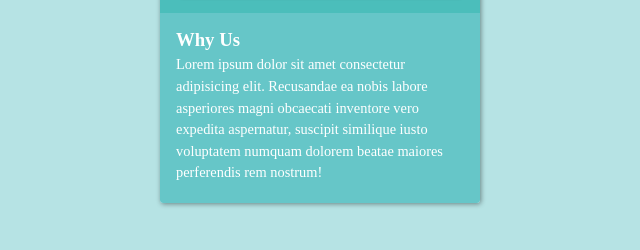
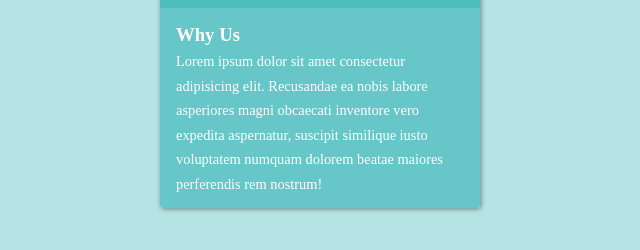
Before and after one commit to IvanFrancoLima/Layout-de-Propaganda, a plain HTML site: page index.html in a window 1280 px wide. Shown: the part 482-732 px from the top of the page, without its empty margins (320-960 px from the left). Drawn offline with Linux system fonts and the light colour scheme.

Commit message:
Update style.css

```diff
--- a/estilos/style.css
+++ b/estilos/style.css
@@ -28,7 +28,7 @@ main{
     position: absolute;
     top: 50%;
     left: 50%;
-    height: 570px;
+    height: 580px;
     width: 320px;
     font-size: 1em;
     background-color: rgb(255, 254, 254);
@@ -89,7 +89,7 @@ main{
 }
 
 #us{
-    height: 195px;
+    height: 200px;
     padding: 1em;
     color: white;
     background-color: #66C6C8;
@@ -101,5 +101,5 @@ main{
 
 #us p{
     font-size: 0.9em;
-    line-height: 1.5em;
+    line-height: 1.7em;
 }
```
